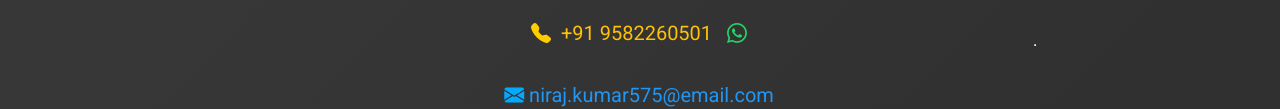
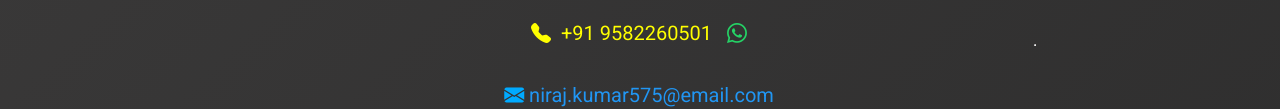
Before and after one commit to nirajkumar575/Static-Website-Frontend, a plain HTML site: page index.html in a window 1280 px wide. Shown: the part 400-509 px from the top of the page. Drawn offline with nearby package versions, Linux system fonts and the light colour scheme.

Commit message:
4th  commit

```diff
--- a/index.html
+++ b/index.html
@@ -32,8 +32,8 @@
                     ꧁.💕𝙏𝙝𝙞𝙨 𝘼𝙥𝙥𝙡𝙞𝙘𝙖𝙩𝙞𝙤𝙣 𝙞𝙨 𝙍𝙪𝙣𝙣𝙞𝙣𝙜 <i class="bi bi-arrow-repeat spin" style="color:limegreen;"></i> 𝙬𝙞𝙩𝙝 𝙉𝙜𝙞𝙣𝙭 𝙎𝙚𝙧𝙫𝙚𝙧 𝙞𝙣 𝘿𝙤𝙘𝙠𝙚𝙧 𝘾𝙤𝙣𝙩𝙖𝙞𝙣𝙚𝙧💖.꧂
             </p>
           <h1>Hi, I'm Niraj Kumar</h1>
-          <p style="color: #FFC107;">
-            <i class="bi bi-telephone-fill" style="color: #ffcc00; margin-right:5px;"></i>
+          <p style="color: yellow;">
+            <i class="bi bi-telephone-fill" style="color: yellow; margin-right:5px;"></i>
                 +91 9582260501
             <a href="https://wa.me/919582260501" target="_blank" style="margin-left:10px; color:#25D366; text-decoration:none;">
                 <i class="bi bi-whatsapp"></i></a></p>
```
